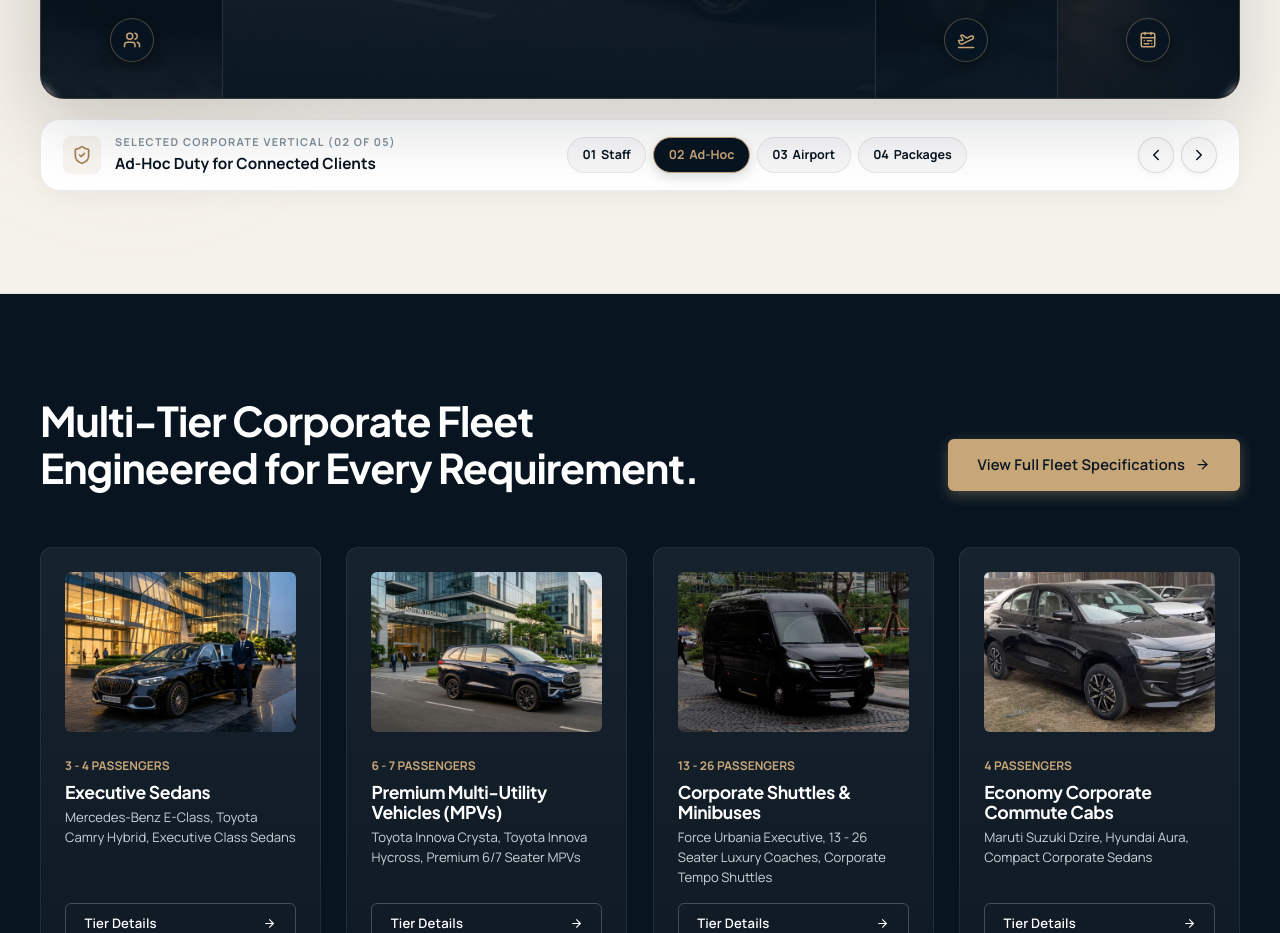
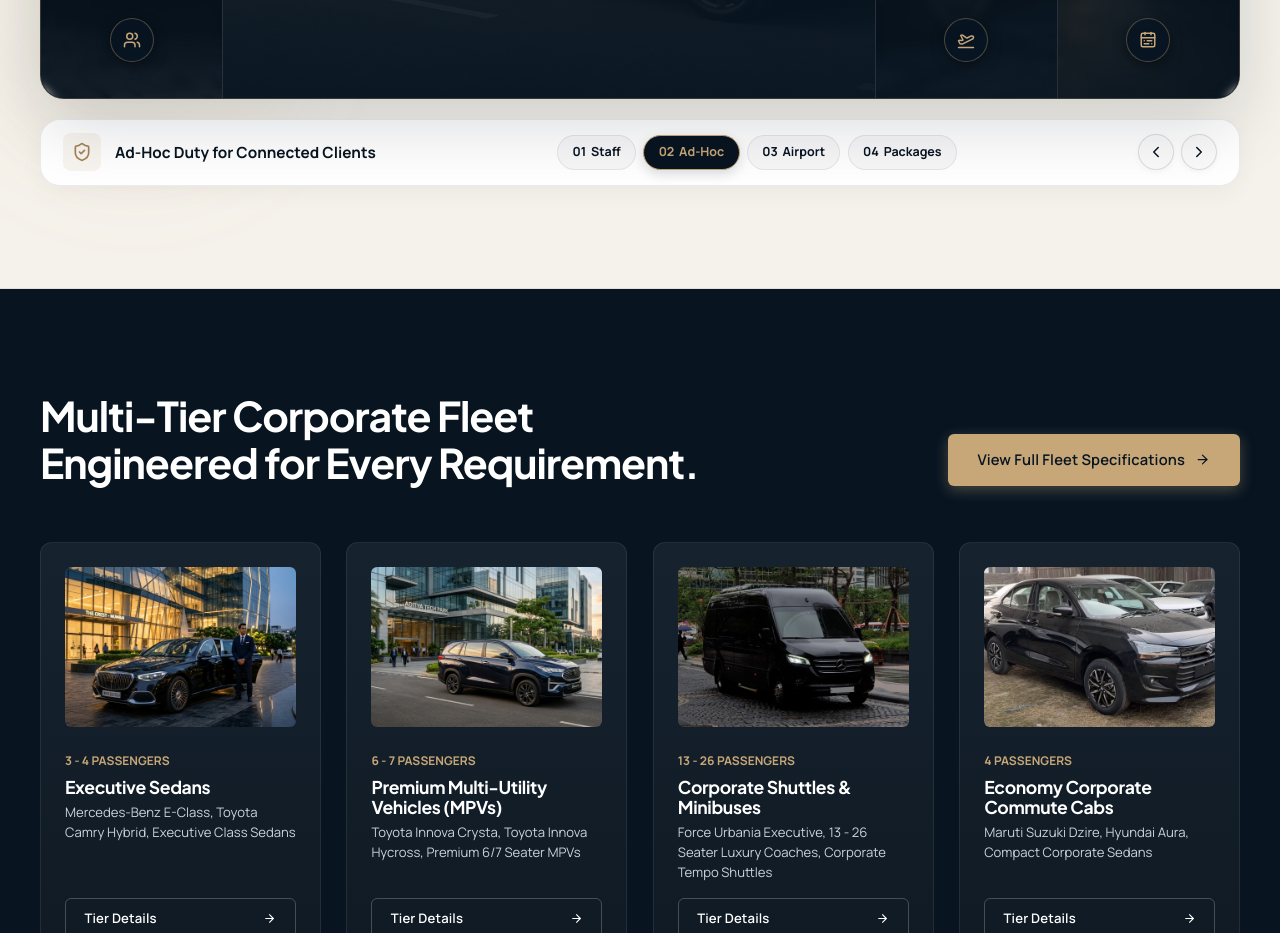
Before and after one commit to yoooohaen-blip/milind-travels, a Next.js app: page / in a window 1280 px wide. Shown: the part 3320-4253 px from the top of the page. Built offline with nearby package versions, Linux system fonts and the light colour scheme.

Commit message:
remove: redundant 'Selected Corporate Vertical' meta label from services showcase

```diff
--- a/src/components/HomeServicesShowcase.tsx
+++ b/src/components/HomeServicesShowcase.tsx
@@ -486,18 +486,6 @@ export default function HomeServicesShowcase() {
             {getServiceIcon(activeService.icon, 20)}
           </div>
           <div>
-            <span
-              style={{
-                fontSize: "0.68rem",
-                fontWeight: 700,
-                textTransform: "uppercase",
-                letterSpacing: "0.12em",
-                color: "var(--color-slate-gray)",
-                display: "block",
-              }}
-            >
-              Selected Corporate Vertical ({activeService.index} of 05)
-            </span>
             <strong
               style={{
                 fontSize: "0.96rem",
@@ -656,19 +644,6 @@ export default function HomeServicesShowcase() {
 
           {/* Mobile Content */}
           <div style={{ padding: "1.75rem 1.5rem" }}>
-            <span
-              style={{
-                fontSize: "0.72rem",
-                fontWeight: 700,
-                textTransform: "uppercase",
-                letterSpacing: "0.1em",
-                color: "var(--color-champagne)",
-                display: "block",
-                marginBottom: "0.25rem",
-              }}
-            >
-              Vertical {activeService.index} of 05
-            </span>
             <h3
               style={{
                 fontSize: "1.45rem",
```
